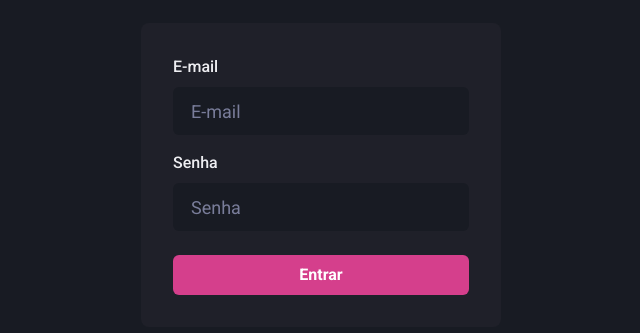
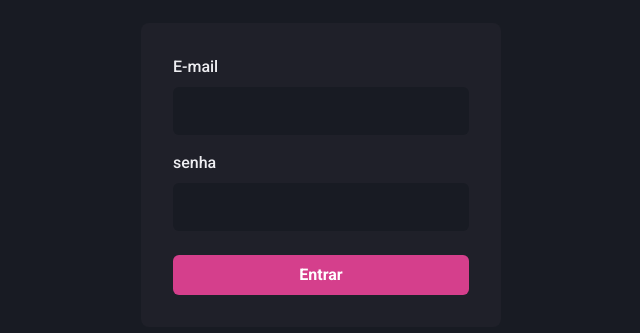
Before and after one commit to Pedroor/Workshops-Cursos, a Next.js app: page / in a window 1280 px wide. Shown: the part 225-558 px from the top of the page, without its empty margins (319-959 px from the left). Built offline with nearby package versions, Linux system fonts and the light colour scheme.

Commit message:
feat: creating input component

```diff
--- /dev/null
+++ b/src/components/Form/Input.tsx
@@ -0,0 +1,33 @@
+import {
+  FormLabel,
+  FormControl,
+  Input as ChakraInput,
+  InputProps as ChakraInputProps,
+} from "@chakra-ui/react";
+
+interface InputProps extends ChakraInputProps {
+  name: string;
+  label?: string;
+}
+
+export function Input({ name, label, ...rest }: InputProps) {
+  return (
+    <>
+      <FormControl>
+        {!!label && <FormLabel htmlFor="email">{label}</FormLabel>}
+        <ChakraInput
+          name={name}
+          id={name}
+          focusBorderColor="pink.500"
+          bgColor="gray.900"
+          variant="filled"
+          _hover={{
+            bgColor: "gray.900",
+          }}
+          size="lg"
+          {...rest}
+        />
+      </FormControl>
+    </>
+  );
+}
--- a/src/pages/index.tsx
+++ b/src/pages/index.tsx
@@ -1,13 +1,7 @@
-import {
-  Flex,
-  Input,
-  Button,
-  Stack,
-  FormLabel,
-  FormControl,
-} from "@chakra-ui/react";
+import { Flex, Button, Stack } from "@chakra-ui/react";
+import { Input } from "../components/Form/Input";
 
-export default function Home() {
+export default function SignIn() {
   return (
     <Flex w="100vw" h="100vh" align="center" justify="center">
       <Flex
@@ -20,38 +14,8 @@
         flexDir="column"
       >
         <Stack spacing="4">
-          <FormControl>
-            <FormLabel htmlFor="email">E-mail</FormLabel>
-            <Input
-              name="email"
-              type="email"
-              id="email"
-              focusBorderColor="pink.500"
-              bgColor="gray.900"
-              variant="filled"
-              _hover={{
-                bgColor: "gray.900",
-              }}
-              size="lg"
-              placeholder="E-mail"
-            />
-          </FormControl>
-          <FormControl>
-            <FormLabel htmlFor="password">Senha</FormLabel>
-            <Input
-              name="password"
-              type="password"
-              id="password"
-              focusBorderColor="pink.500"
-              bgColor="gray.900"
-              variant="filled"
-              _hover={{
-                bgColor: "gray.900",
-              }}
-              size="lg"
-              placeholder="Senha"
-            />
-          </FormControl>
+          <Input type="email" name="email" label="E-mail" />
+          <Input type="password" name="password" label="senha" />
         </Stack>
         <Button type="submit" mt="6" colorScheme="pink">
           Entrar
```
